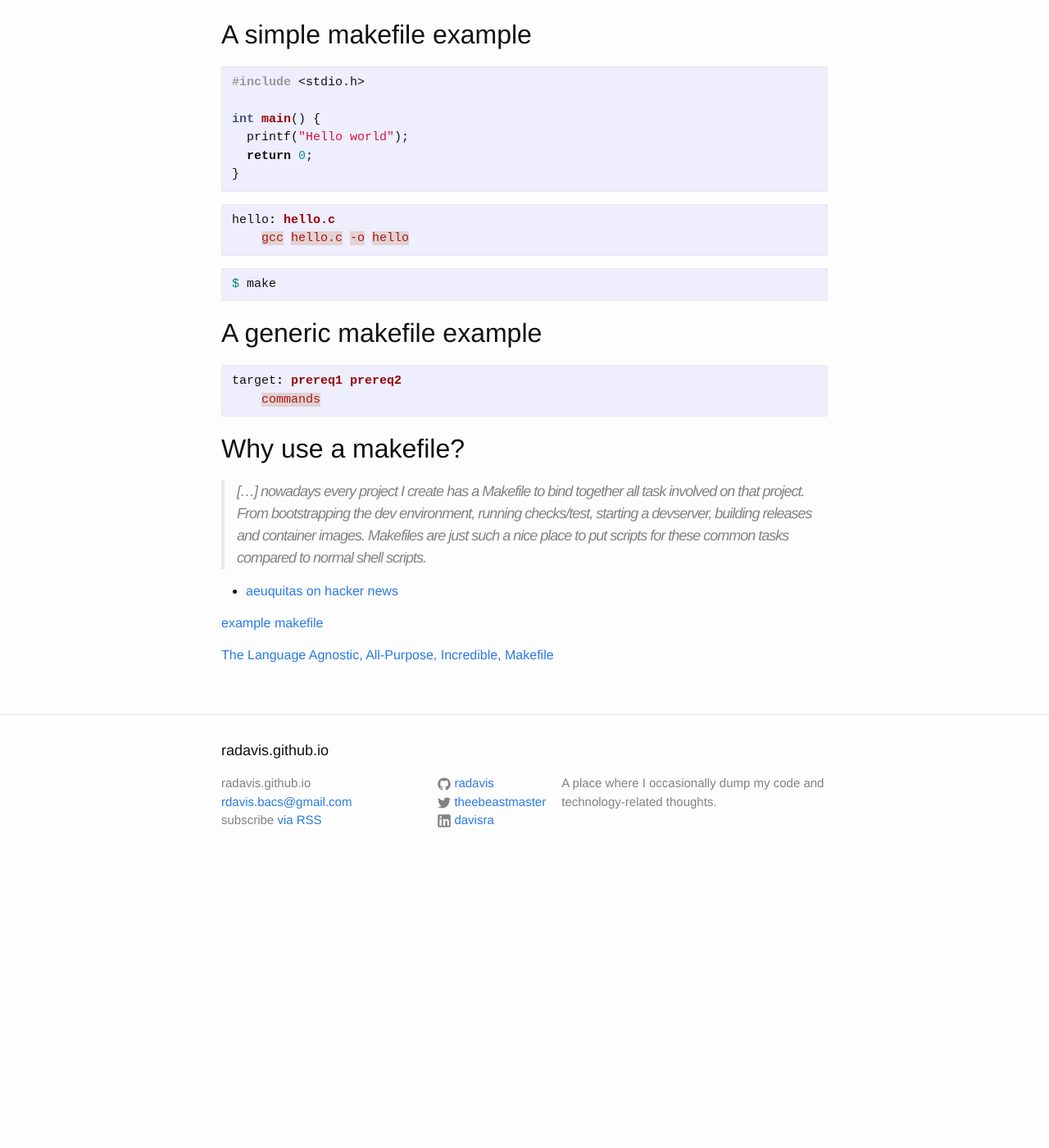
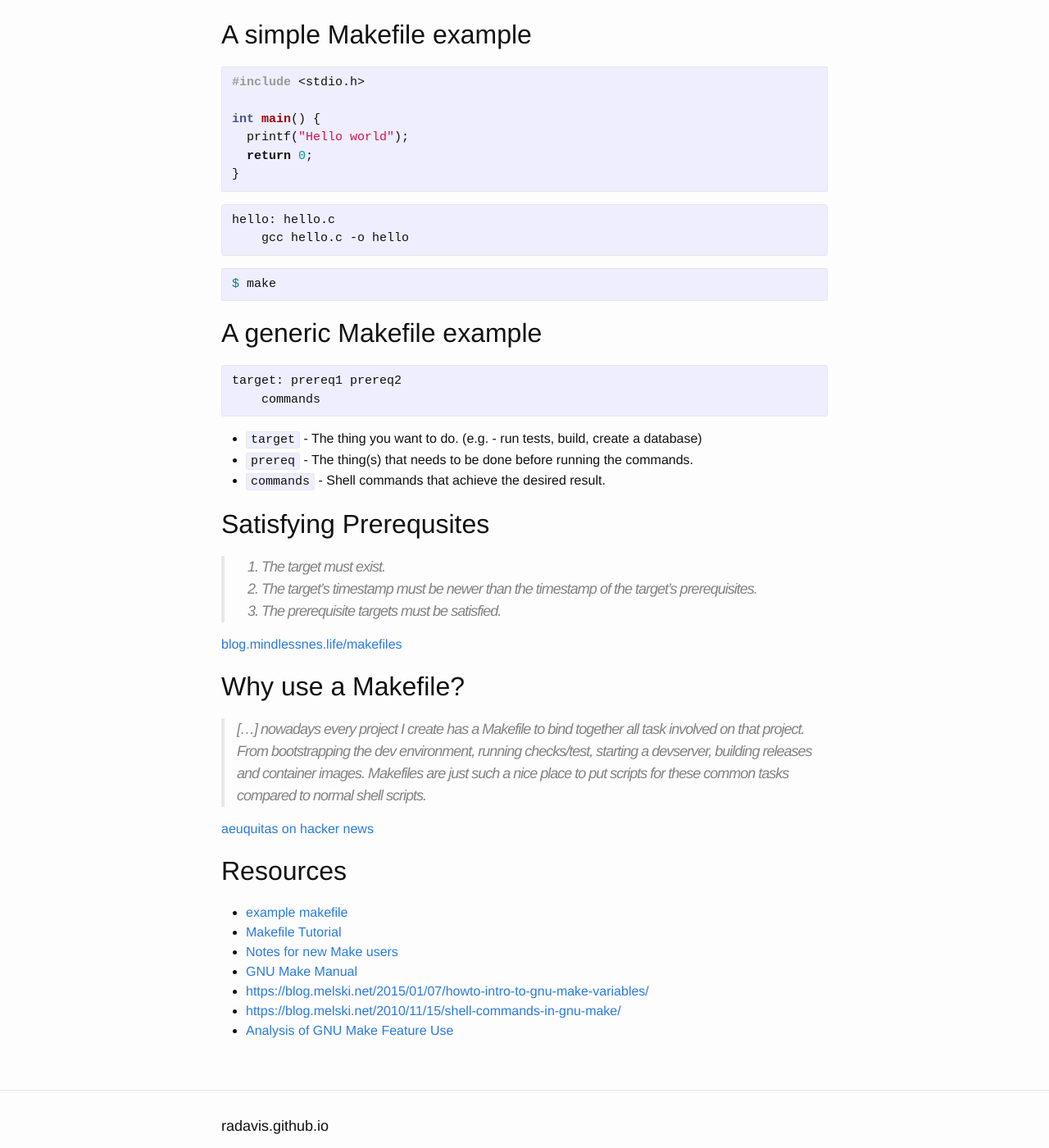
Before and after one commit to radavis/radavis.github.io, a Jekyll site: the page built from _posts/1970-01-01-make-and-makefiles.md, in a window 1280 px wide and 1400 px high, scrolled down 415 px. Shown: the whole window at 82% size. Built offline with Jekyll 4.4.1, drawn with Linux system fonts in a browser that asks for light colours; before the commit the page ends 1487 px from its top, so only the background shows below that; some of the changed text lies outside the part shown.

Commit message:
save point

````diff
--- a/_posts/1970-01-01-make-and-makefiles.md
+++ b/_posts/1970-01-01-make-and-makefiles.md
@@ -1,6 +1,6 @@
 ---
 layout: post
-title: "make and makefiles"
+title: "make and Makefiles"
 categories: cheatsheet
 ---
 
@@ -9,14 +9,14 @@
 > elements of your program, and it knows exactly what steps need to be redone to
 > produce the desired program.
 
-> The specification file, or `makefile`, describes the relationship between the
+> The specification file, or `Makefile`, describes the relationship between the
 > source, intermediate, and executable program files so that `make` can perform
 > the minimum amount of work necessary to update the executable.
 
 [source](https://www.oreilly.com/openbook/make3/book/index.csp)
 
 
-## A simple makefile example
+## A simple Makefile example
 
 ```c
 #include <stdio.h>
@@ -27,7 +27,7 @@
 }
 ```
 
-```makefile
+```Makefile
 hello: hello.c
     gcc hello.c -o hello
 ```
@@ -36,13 +36,27 @@
 $ make
 ```
 
-## A generic makefile example
+## A generic Makefile example
 
-```makefile
+```Makefile
 target: prereq1 prereq2
     commands
 ```
-## Why use a makefile?
+
+- `target` - The thing you want to do. (e.g. - run tests, build, create a database)
+- `prereq` - The thing(s) that needs to be done before running the commands.
+- `commands` - Shell commands that achieve the desired result.
+
+## Satisfying Prerequsites
+
+>
+1. The target must exist.
+2. The target’s timestamp must be newer than the timestamp of the target’s prerequisites.
+3. The prerequisite targets must be satisfied.
+
+[blog.mindlessnes.life/makefiles](https://web.archive.org/web/20191123215706/https://blog.mindlessness.life/makefile/2019/11/17/the-language-agnostic-all-purpose-incredible-makefile.html)
+
+## Why use a Makefile?
 
 >
 [...] nowadays every project I create has a Makefile to bind together all task
@@ -51,8 +65,14 @@
 images. Makefiles are just such a nice place to put scripts for these common
 tasks compared to normal shell scripts.
 
-- [aeuquitas on hacker news](https://news.ycombinator.com/item?id=19900955)
+[aeuquitas on hacker news](https://news.ycombinator.com/item?id=19900955)
 
-[example makefile](https://gitlab.com/internet-cleanup-foundation/web-security-map/blob/master/Makefile)
+## Resources
 
-[The Language Agnostic, All-Purpose, Incredible, Makefile](https://web.archive.org/web/20191123215706/https://blog.mindlessness.life/makefile/2019/11/17/the-language-agnostic-all-purpose-incredible-makefile.html)
+* [example makefile](https://gitlab.com/internet-cleanup-foundation/web-security-map/blob/master/Makefile)
+* [Makefile Tutorial](https://makefiletutorial.com/)
+* [Notes for new Make users](https://web.archive.org/web/20191123215356/http://gromnitsky.users.sourceforge.net/articles/notes-for-new-make-users/)
+* [GNU Make Manual](https://www.gnu.org/software/make/manual/)
+* <https://blog.melski.net/2015/01/07/howto-intro-to-gnu-make-variables/>
+* <https://blog.melski.net/2010/11/15/shell-commands-in-gnu-make/>
+* [Analysis of GNU Make Feature Use](/assets/docs/MCAA_ICPC15_Makefiles.pdf)
````
Also changed, not shown: 2 other files.
